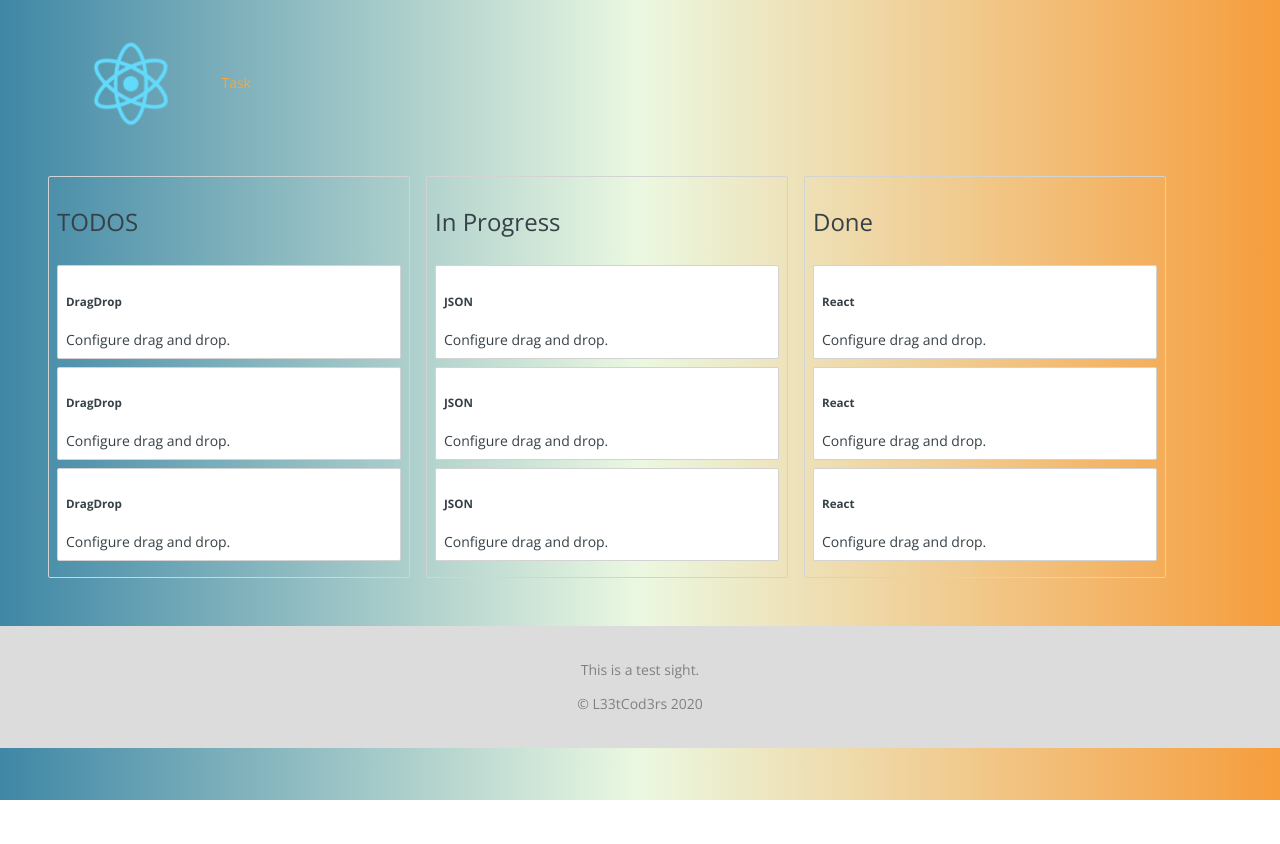
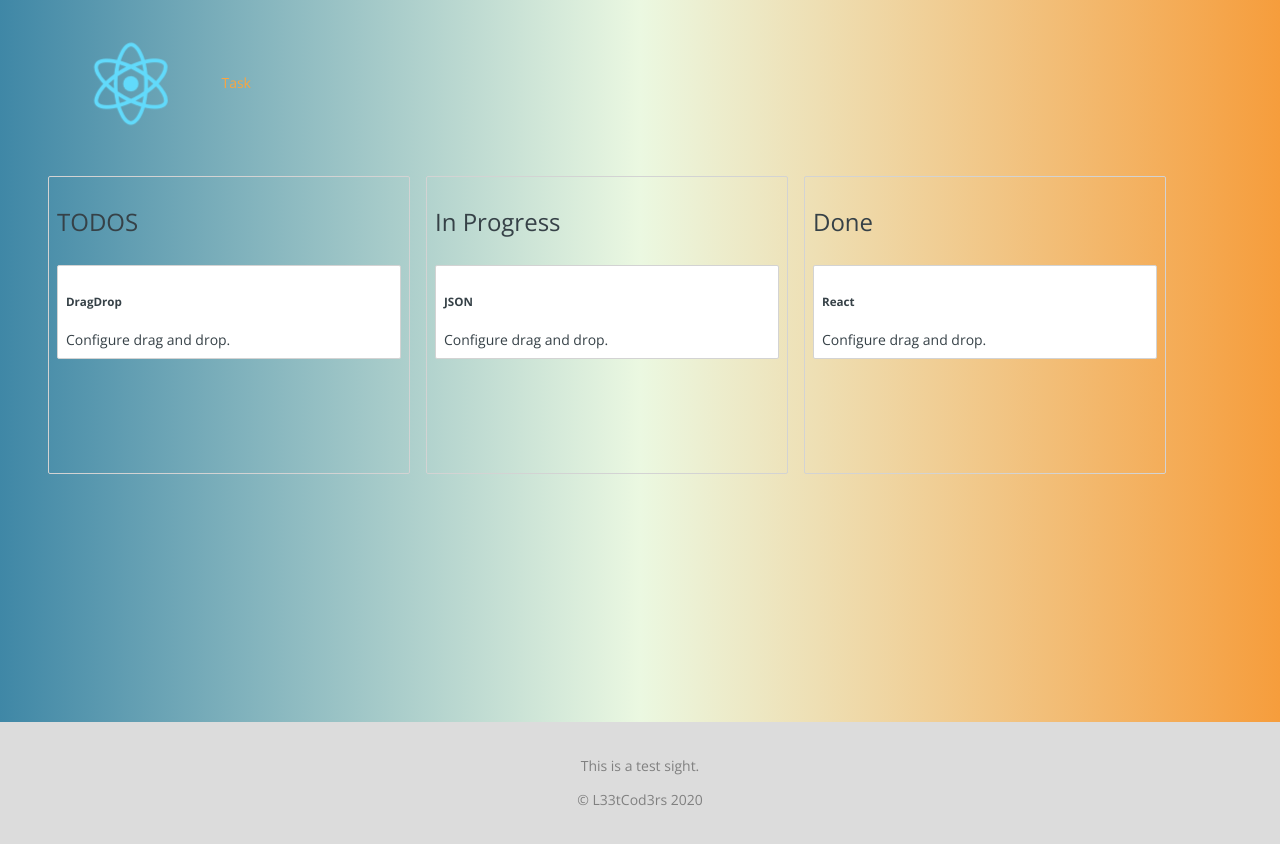
Before and after one commit to jnolan97/sampletask, a React (Create React App) app: page /task in a window 1280 px wide. Before the commit the page ends 800 px from the top, so only its background shows below. Built offline with nearby package versions, Linux system fonts and the light colour scheme.

Commit message:
fixed display issue

```diff
--- a/src/App.css
+++ b/src/App.css
@@ -63,6 +63,7 @@ footer {
   padding: 20px 0 20px 0;
   flex-shrink: 0;
   background-color: gainsboro;
+  margin-top: 200px;
 }
 
 header ul {
--- a/src/Footer.jsx
+++ b/src/Footer.jsx
@@ -1,5 +1,4 @@
 import React from "react";
-
 export default function Footer() {
   return (
     <footer>
--- a/src/column.jsx
+++ b/src/column.jsx
@@ -47,7 +47,8 @@ export default function Column({ column, names }) {
             // style={{backgroundColor: snapshot.isDraggingOver ? 'lightgreen': 'white'}}
             >
                 <div className='tasks'>
-                {d.tasks.map((task,index) => <Task key={task.id} task={names} index={index} />)}
+                    <Task key={tasks.id} task={names}></Task>
+                {/* {d.tasks.map((task,index) => <Task key={task.id} task={names} index={index} />)} */}
                 {/* {provided.placeholder} */}
                  {/* {props.tasks.map((task,index) => <Box onClick={props}>X</Box>)} */}
                  {/* <div onClick={() => props.tasks.splice(props.tasks,1)}>Delete</div> */}
```
